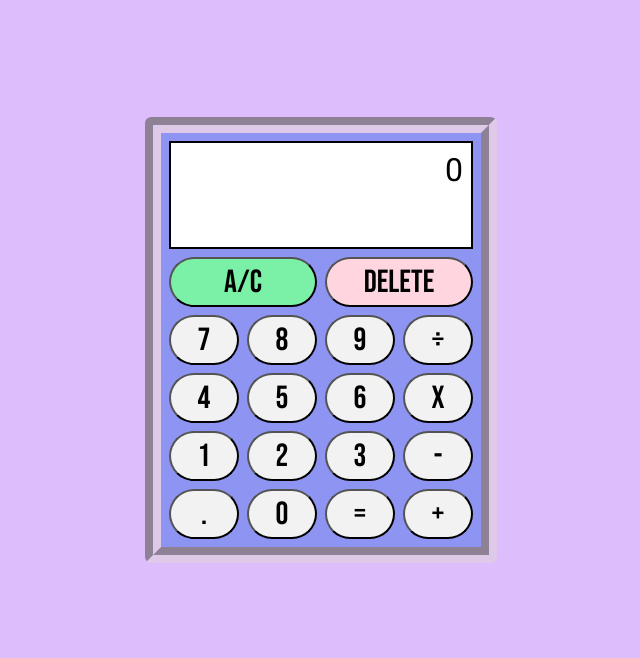
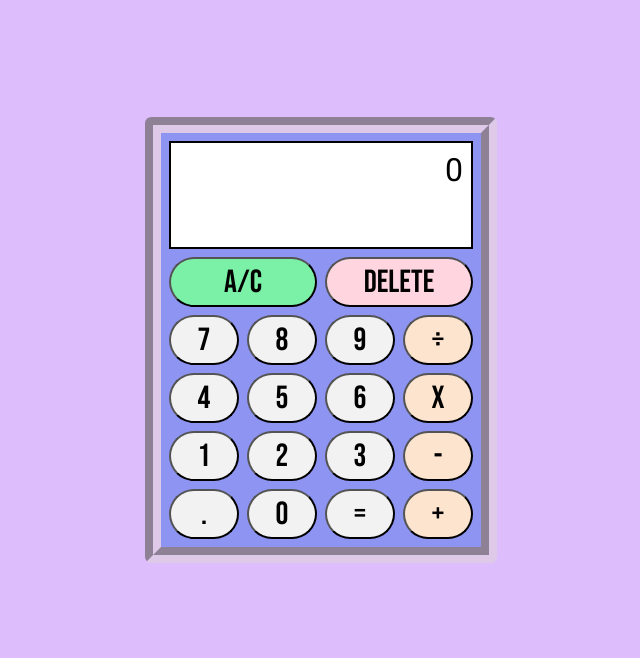
Before and after one commit to pabsz07/Calculator, a plain HTML site: page index.html in a window 1280 px wide. Shown: the top 658 px of the page, without its empty margins (319-959 px from the left). Drawn offline with Linux system fonts and the light colour scheme.

Commit message:
Changed the operator buttons backgorund-color

```diff
--- a/styles.css
+++ b/styles.css
@@ -59,6 +59,10 @@ button {
     background-color: #f2f2f2;
 }
 
+button.operator{
+    background-color: #fde4cf;
+}
+
 button:hover {
     background-color: #ddbdfc;
 }
```
